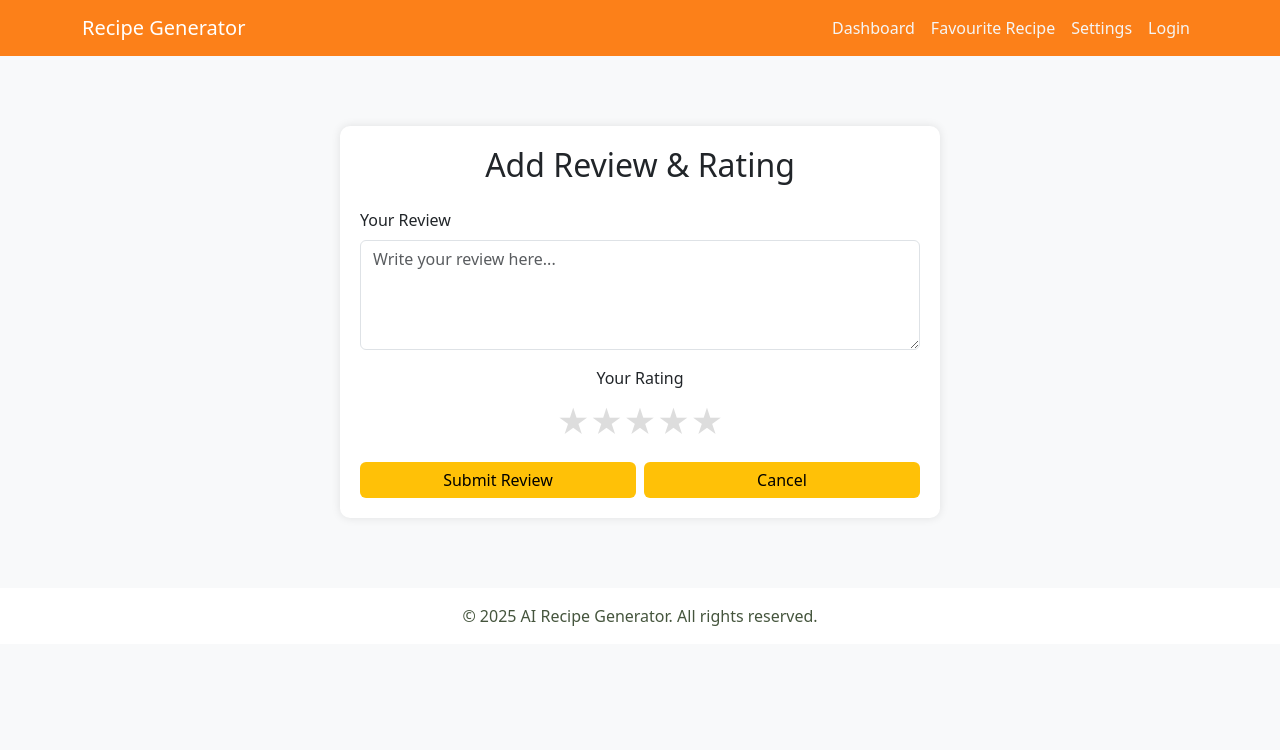
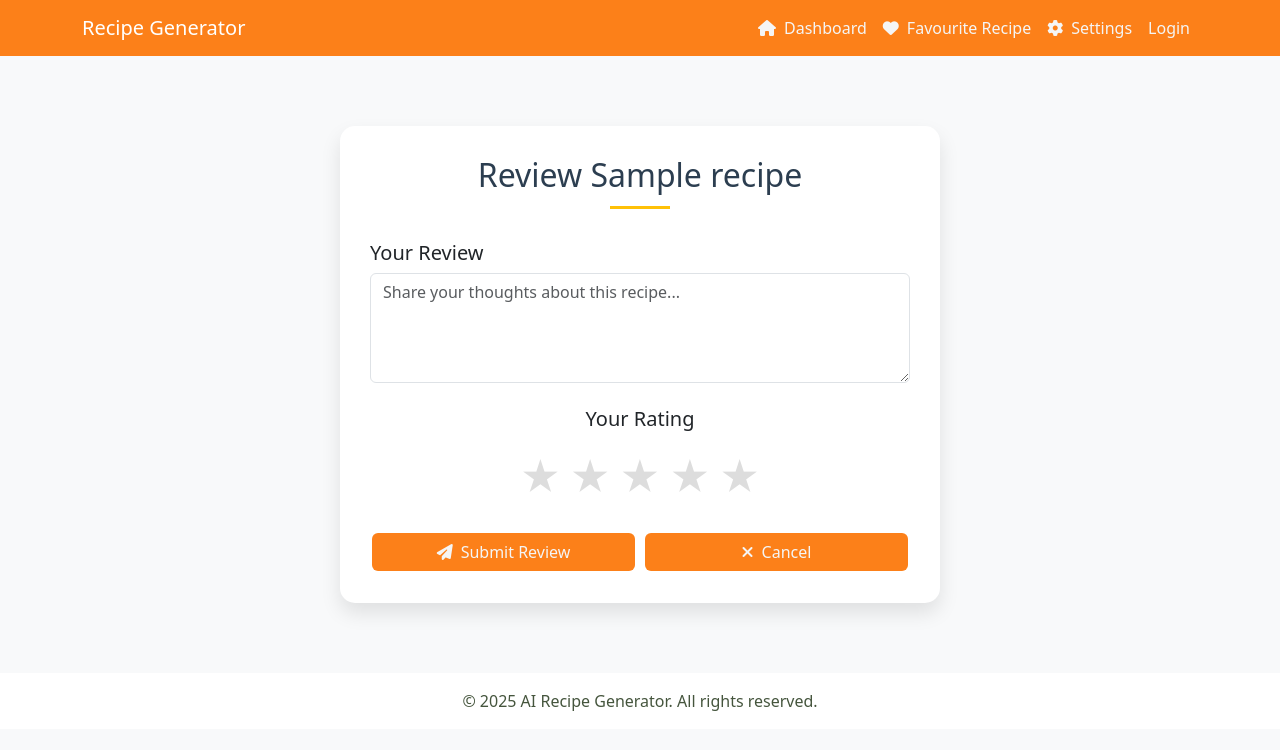
Before and after one commit to lishazz/recipe_generator, a Django app: template apps/user/templates/addreview_rating.html in a window 1280 px wide. Shown: the top 750 px of the page. Run offline with Django 3.2, Linux system fonts and the light colour scheme; the template is opened without the code that fills it: most values are stand-ins (such as "Sample title", 1, 10 or a date in 2020); some libraries are stand-ins or nearby versions.

Commit message:
modify addreview_rating

```diff
--- a/apps/user/templates/addreview_rating.html
+++ b/apps/user/templates/addreview_rating.html
@@ -2,9 +2,7 @@
 
 {% block title %}Add Review And Rating|RecipeGen{% endblock title %}
 
-
 {% block style %}
-
 <style>
     body {
         background-color: #f8f9fa;
@@ -14,90 +12,124 @@
         margin-top: 70px;
         margin-bottom: 70px;
         background: #fff;
-        padding: 20px;
-        border-radius: 10px;
-        box-shadow: 0 0 10px rgba(0, 0, 0, 0.1);
+        padding: 30px;
+        border-radius: 15px;
+        box-shadow: 0 10px 20px rgba(0, 0, 0, 0.1);
     }
-    .btn {
+
+    .review-header {
+        color: #2c3e50;
+        margin-bottom: 2rem;
+        position: relative;
+        padding-bottom: 15px;
+    }
+
+    .review-header:after {
+        content: '';
+        position: absolute;
+        bottom: 0;
+        left: 50%;
+        transform: translateX(-50%);
+        width: 60px;
+        height: 3px;
         background-color: #ffc107;
-        border: none;
-        color: #000;
     }
-    .btn:hover {
-        background-color: #e0a800;
-    }
+
+
+
+
     .star-rating {
         display: flex;
         flex-direction: row-reverse;
         justify-content: center;
+        gap: 0.5rem;
     }
+
     .star-rating input {
         display: none;
     }
+
     .star-rating label {
-        font-size: 2rem;
+        font-size: 2.5rem;
         color: #ddd;
         cursor: pointer;
+        transition: color 0.2s ease;
     }
+
     .star-rating input:checked ~ label,
     .star-rating label:hover,
     .star-rating label:hover ~ label {
         color: #ffc107;
+        transform: scale(1.1);
+    }
+
+    .form-control:focus {
+        border-color: #ffc107;
+        box-shadow: 0 0 0 0.2rem rgba(255, 193, 7, 0.25);
     }
 </style>
-
 {% endblock style %}
 
 {% block navlinks %}
-
-
-
 <li class="nav-item">
-    <a class="nav-link" href="{% url 'user_dashboard' %}">Dashboard</a>
+    <a class="nav-link" href="{% url 'user_dashboard' %}">
+        <i class="fas fa-home me-2"></i>Dashboard
+    </a>
 </li>
-
 <li class="nav-item">
-    <a class="nav-link" href="{% url 'favourite_recipe' %}">Favourite Recipe</a>
+    <a class="nav-link" href="{% url 'favourite_recipe' %}">
+        <i class="fas fa-heart me-2"></i>Favourite Recipe
+    </a>
 </li>
-
 <li class="nav-item">
-    <a class="nav-link" href="{% url 'user_settings' %}">Settings</a>
+    <a class="nav-link" href="{% url 'user_settings' %}">
+        <i class="fas fa-cog me-2"></i>Settings
+    </a>
 </li>
-
-
-
 {% endblock navlinks %}
 
+{% block content %}
+<div class="container container-custom">
+    <h2 class="text-center review-header">Review {{ recipe.title }}</h2>
 
-{% block messages %}{% endblock messages %}
-
-{% block content %}
-
-<div class="container container-custom">
-    <h2 class="text-center mb-4">Add Review & Rating</h2>
     <form method="POST" action="{% url 'addreview_rating' recipe.id %}">
         {% csrf_token %}
-        <div class="mb-3">
-            <label for="review" class="form-label">Your Review</label>
-            <textarea class="form-control" id="review" name="review" rows="4" placeholder="Write your review here..." required></textarea>
+        <div class="mb-4">
+            <label for="review" class="form-label h5">Your Review</label>
+            <textarea
+                class="form-control"
+                id="review"
+                name="review"
+                rows="4"
+                placeholder="Share your thoughts about this recipe..."
+                required
+            ></textarea>
         </div>
-        <div class="mb-3 text-center">
-            <label class="form-label d-block">Your Rating</label>
+
+        <div class="mb-4 text-center">
+            <label class="form-label h5 d-block mb-3">Your Rating</label>
             <div class="star-rating">
-                <input type="radio" id="star5" name="rating" value="5" required/><label for="star5">&#9733;</label>
-                <input type="radio" id="star4" name="rating" value="4"/><label for="star4">&#9733;</label>
-                <input type="radio" id="star3" name="rating" value="3"/><label for="star3">&#9733;</label>
-                <input type="radio" id="star2" name="rating" value="2"/><label for="star2">&#9733;</label>
-                <input type="radio" id="star1" name="rating" value="1"/><label for="star1">&#9733;</label>
+                <input type="radio" id="star5" name="rating" value="5" required/>
+                <label for="star5" title="5 stars">&#9733;</label>
+                <input type="radio" id="star4" name="rating" value="4"/>
+                <label for="star4" title="4 stars">&#9733;</label>
+                <input type="radio" id="star3" name="rating" value="3"/>
+                <label for="star3" title="3 stars">&#9733;</label>
+                <input type="radio" id="star2" name="rating" value="2"/>
+                <label for="star2" title="2 stars">&#9733;</label>
+                <input type="radio" id="star1" name="rating" value="1"/>
+                <label for="star1" title="1 star">&#9733;</label>
             </div>
         </div>
-        <div class="d-flex justify-content-between">
-            <button type="submit" class="btn w-50 me-2">Submit Review</button>
-            <button type="button" class="btn w-50">Cancel</button>
+
+        <div class="d-flex justify-content-between mt-4">
+            <button type="submit" class="btn btn-zom w-50 me-2">
+                <i class="fas fa-paper-plane me-2"></i>Submit Review
+            </button>
+            <a href="{% url 'user_view_recipe' recipe_id=recipe.id %}" class="btn btn-zom w-50">
+                <i class="fas fa-times me-2"></i>Cancel
+            </a>
         </div>
     </form>
 </div>
-
 {% endblock content %}
-
-{% block script %}{% endblock script %}
```
